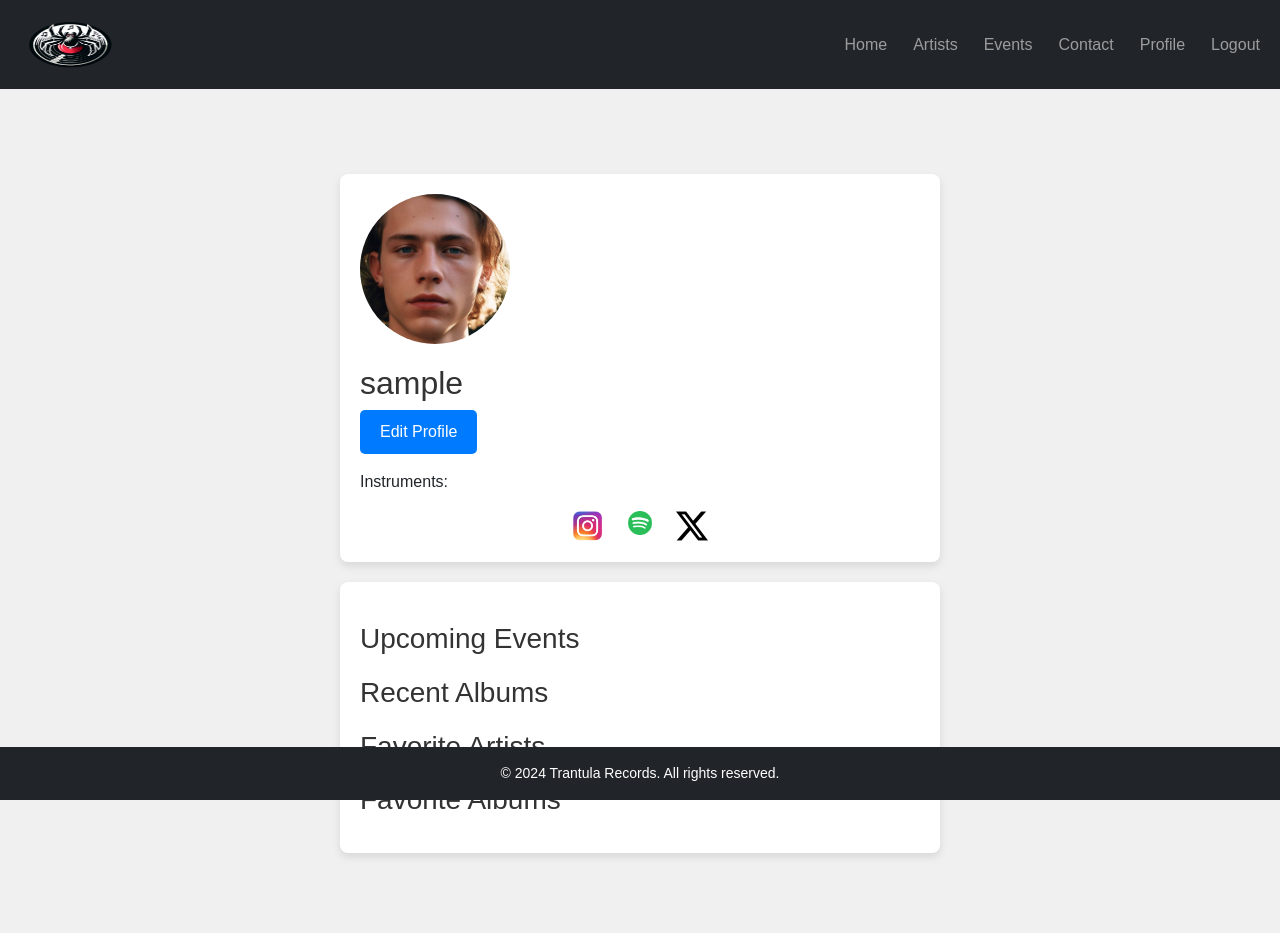
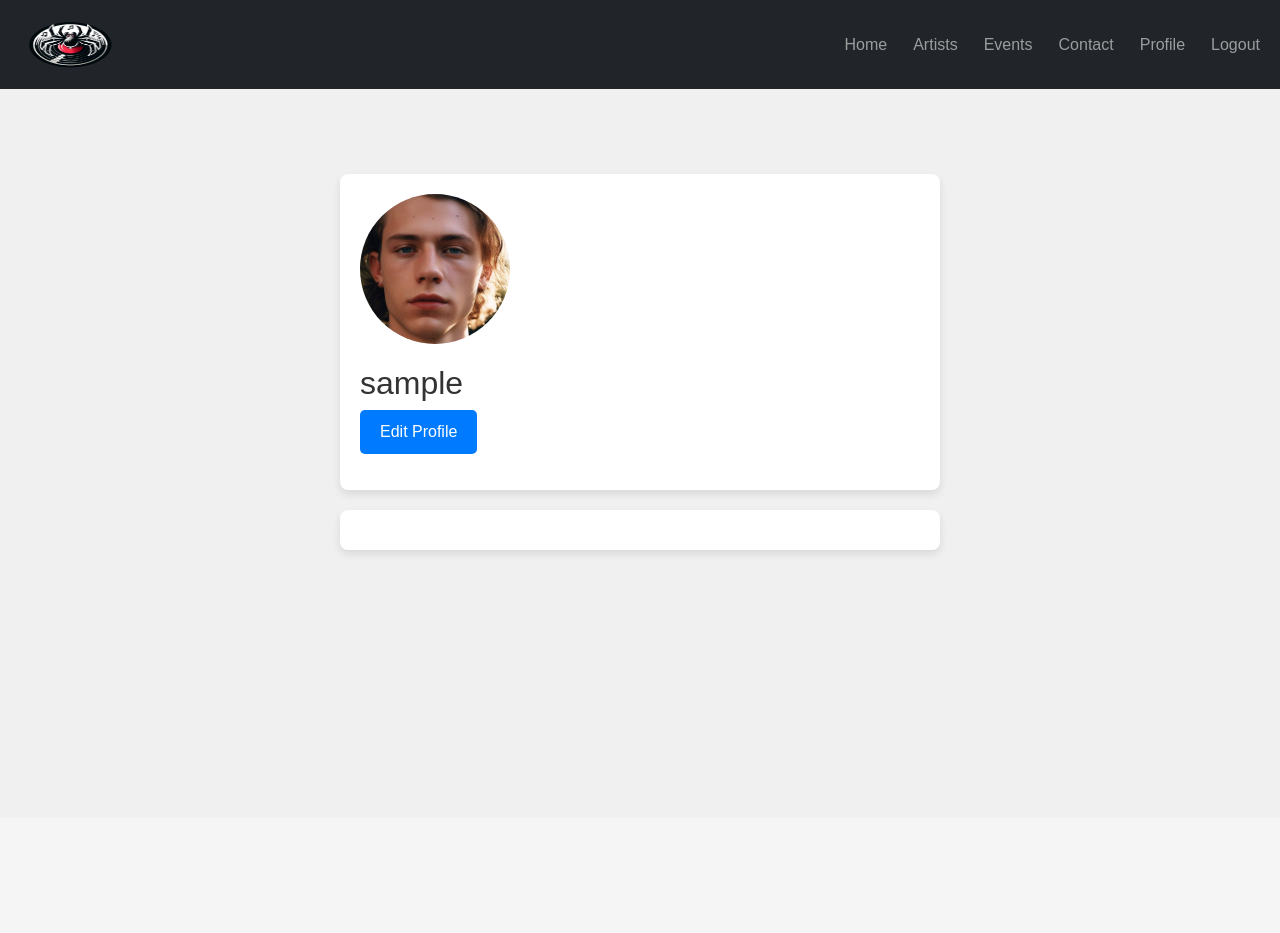
Before and after one commit to eneko98/WIS-Project, a Django app: page /wisapp/profile/ in a window 1280 px wide. After the commit the page ends 556 px from the top, so only its background shows below. Run offline with Django 5.2, Linux system fonts and the light colour scheme; the visitor is signed in with stand-in values (Sample User, id 1); data comes from the database, SQL or seed files in the repository.

Commit message:
Profile updated

```diff
--- a/wisproject/wisapp/admin.py
+++ b/wisproject/wisapp/admin.py
@@ -1,7 +1,6 @@
 from django.contrib import admin
-from .models import IndividualProfile, BandProfile
+from .models import UserProfile
 
 # Register your models here.
 
-admin.site.register(IndividualProfile)
-admin.site.register(BandProfile)
+admin.site.register(UserProfile)
--- a/wisproject/wisapp/models.py
+++ b/wisproject/wisapp/models.py
@@ -9,20 +9,8 @@ class UserProfile(models.Model):
     spotify_link = models.URLField(blank=True, null=True)
     twitter_link = models.URLField(blank=True, null=True)
     upcoming_events = models.TextField(blank=True)
-    recent_albums = models.TextField(blank=True)
     favorite_artists = models.TextField(blank=True, help_text="Other bands or singers they like")
     favorite_albums = models.TextField(blank=True, help_text="Other favorite albums")
 
-    class Meta:
-        abstract = True
-
-class IndividualProfile(UserProfile):
-    instruments = models.CharField(max_length=200, blank=True)
-
-class BandProfile(UserProfile):
-    website = models.URLField(blank=True)
-    genre = models.CharField(max_length=100, blank=True)
-    years_active = models.CharField(max_length=50, blank=True)
-
     def __str__(self):
-        return f"{self.user.username} Band"
+        return f"{self.user.username}'s profile"
--- a/wisproject/wisapp/signals.py
+++ b/wisproject/wisapp/signals.py
@@ -1,11 +1,9 @@
 from django.db.models.signals import post_save
 from django.contrib.auth.models import User
 from django.dispatch import receiver
-from .models import IndividualProfile, BandProfile
+from .models import UserProfile
 
 @receiver(post_save, sender=User)
 def save_user_profile(sender, instance, created, **kwargs):
     if created:
-        # Here you might want to determine how to choose between IndividualProfile or BandProfile
-        # For now, let's create an IndividualProfile as an example
-        IndividualProfile.objects.create(user=instance)
+        UserProfile.objects.create(user=instance)
--- a/wisproject/wisapp/static/css/profile.css
+++ b/wisproject/wisapp/static/css/profile.css
@@ -39,8 +39,10 @@
 
 /* Social media icons */
 .social-links img {
-    width: 32px; /* Adjust based on the size of your icons */
+  width: 32px; /* Set a fixed width for all icons */
+  height: 32px; /* Set a fixed height for all icons */
   margin: 0 10px;
+  object-fit: contain; /* This will ensure that the image's aspect ratio is preserved */
 }
 
 /* Ensures links are horizontally aligned */
@@ -51,7 +53,54 @@
 
 /* Details section styling */
 .details h3 {
-    margin-top: 20px;
+  background-color: #333;
+  color: #fff;
+  padding: 10px;
+  border-radius: 5px;
+  margin-top: 0;
+}
+
+.details .container {
+  display: grid;
+  grid-template-columns: repeat(auto-fit, minmax(200px, 1fr));
+  gap: 20px;
+}
+
+.event-section, .artist-section, .album-section {
+  background-color: #f7f7f7;
+  border-radius: 8px;
+  padding: 20px;
+  box-shadow: 0 2px 4px rgba(0, 0, 0, 0.1);
+}
+
+.event-list, .artist-list, .album-list {
+  list-style-type: none;
+  padding: 0;
+}
+
+.event-list li, .artist-list li, .album-list li {
+  padding: 10px;
+  border-bottom: 1px solid #eaeaea;
+}
+
+.event-list li:last-child, .artist-list li:last-child, .album-list li:last-child {
+  border-bottom: none;
+}
+
+.event-date {
+  font-weight: bold;
+  margin-right: 10px;
+}
+
+.album-title {
+  margin-right: 10px;
+}
+
+.album-list img {
+  width: 50px; /* Adjust as needed */
+  height: 50px; /* Adjust as needed */
+  object-fit: cover;
+  border-radius: 5px;
 }
 
 .edit-profile-btn {
--- a/wisproject/wisapp/static/css/styles.css
+++ b/wisproject/wisapp/static/css/styles.css
@@ -9,7 +9,7 @@ body, html {
 }
 
   main {
-    min-height: 90vh; /* Ensures the main content area is tall enough */
+    min-height: calc(100vh - 30px); /* Ensures the main content area is tall enough */
     padding: 20px;
     background-color: #f0f0f0; /* Light background for the content area */
   }
--- a/wisproject/wisapp/templates/base.html
+++ b/wisproject/wisapp/templates/base.html
@@ -63,12 +63,6 @@
         {% endblock content %}
     </main>
 
-    <footer class="bg-dark text-center text-white mt-4 fixed-bottom">
-        <div class="text-center p-3">
-            &copy; 2024 Trantula Records. All rights reserved.
-        </div>
-    </footer>
-
     <script src="https://cdn.jsdelivr.net/npm/@popperjs/core@2.9.3/dist/umd/popper.min.js"></script>
     <script src="https://cdn.jsdelivr.net/npm/bootstrap@5.3.0/dist/js/bootstrap.min.js"></script>
 </body>
--- a/wisproject/wisapp/templates/profile.html
+++ b/wisproject/wisapp/templates/profile.html
@@ -13,29 +13,67 @@
             <a href="{% url 'edit_profile' %}" class="edit-profile-btn">Edit Profile</a>
         </div>
         <p>{{ profile.bio }}</p>
-        {% if profile_type == 'individual' %}
-            <p>Instruments: {{ profile.instruments }}</p>
-        {% else %}
-            <p>Website: <a href="{{ profile.website }}">{{ profile.website }}</a></p>
-            <p>Genre: {{ profile.genre }}</p>
-            <p>Years Active: {{ profile.years_active }}</p>
+        <div class="social-links">
+            {% if profile.instagram_link %}
+                <a href="{{ profile.instagram_link }}"><img src="{% static 'images/instagram-icon.png' %}" alt="Instagram"></a>
             {% endif %}
-        <div class="social-links">
-            <a href="{{ profile.instagram_link }}"><img src="{% static 'images/instagram-icon.png' %}" alt="Instagram"></a>
+            {% if profile.spotify_link %}
                 <a href="{{ profile.spotify_link }}"><img src="{% static 'images/spotify-icon.png' %}" alt="Spotify"></a>
+            {% endif %}
+            {% if profile.twitter_link %}
                 <a href="{{ profile.twitter_link }}"><img src="{% static 'images/x-icon.png' %}" alt="Twitter"></a>
+            {% endif %}
         </div>
     </div>
     <section class="details">
-        <!-- Details -->
+        <div class="container">
+          <!-- Upcoming Events -->
+          {% if profile.upcoming_events %}
+            <div class="event-section">
               <h3>Upcoming Events</h3>
-        <p>{{ profile.upcoming_events }}</p>
-        <h3>Recent Albums</h3>
-        <p>{{ profile.recent_albums }}</p>
+              <ul class="event-list">
+                <!-- Dynamically list events here -->
+                {% for event in profile.upcoming_events_list %}
+                  <li>
+                    <span class="event-date">{{ event.date }}</span>
+                    <span class="event-name">{{ event.name }}</span>
+                  </li>
+                {% endfor %}
+              </ul>
+            </div>
+          {% endif %}
+
+          <!-- Favorite Artists -->
+          {% if profile.favorite_artists %}
+            <div class="artist-section">
               <h3>Favorite Artists</h3>
-        <p>{{ profile.favorite_artists }}</p>
+              <ul class="artist-list">
+                <!-- Dynamically list artists here -->
+                {% for artist in profile.favorite_artists_list %}
+                  <li>{{ artist.name }}</li>
+                {% endfor %}
+              </ul>
+            </div>
+          {% endif %}
+
+          <!-- Favorite Albums -->
+          {% if profile.favorite_albums %}
+            <div class="album-section">
               <h3>Favorite Albums</h3>
-        <p>{{ profile.favorite_albums }}</p>
+              <ul class="album-list">
+                <!-- Dynamically list albums here -->
+                {% for album in profile.favorite_albums_list %}
+                  <li>
+                    <span class="album-title">{{ album.title }}</span>
+                    <!-- Album cover images -->
+                    <img src="{{ album.cover_url }}" alt="Cover image for {{ album.title }}">
+                  </li>
+                {% endfor %}
+              </ul>
+            </div>
+          {% endif %}
+        </div>
       </section>
+
 </div>
 {% endblock %}
--- a/wisproject/wisapp/views.py
+++ b/wisproject/wisapp/views.py
@@ -2,8 +2,8 @@ from django.shortcuts import render, redirect
 from django.contrib.auth.decorators import login_required
 from django.contrib.auth import authenticate, login, logout
 from django.contrib import messages
-from .models import IndividualProfile, BandProfile
-from .forms import SignUpForm, IndividualProfileForm, BandProfileForm
+from .models import UserProfile
+from .forms import SignUpForm, UserProfileForm
 
 def home(request):
     return render(request, 'home.html')
@@ -49,35 +49,28 @@ def log_in(request):
 def profile(request):
     user = request.user
     try:
-        profile = IndividualProfile.objects.get(user=user)
-        profile_type = 'individual'
-    except IndividualProfile.DoesNotExist:
-        profile = BandProfile.objects.get(user=user)
-        profile_type = 'band'
+        profile = UserProfile.objects.get(user=user)
+    except UserProfile.DoesNotExist:
+        profile = None  # It might be a good idea to handle this case, perhaps redirect to a profile creation view.
     context = {
         'profile': profile,
-        'profile_type': profile_type,
     }
     return render(request, 'profile.html', context)
 
 @login_required
 def edit_profile(request):
-    # Check if the user has an individual profile
     try:
-        profile = IndividualProfile.objects.get(user=request.user)
-        profile_form = IndividualProfileForm
-    except IndividualProfile.DoesNotExist:
-        # If not, it must be a band profile
-        profile = BandProfile.objects.get(user=request.user)
-        profile_form = BandProfileForm
+        profile = UserProfile.objects.get(user=request.user)
+    except UserProfile.DoesNotExist:
+        profile = UserProfile(user=request.user)  # Create a new profile if it doesn't exist
 
     if request.method == 'POST':
-        form = profile_form(request.POST, request.FILES, instance=profile)
+        form = UserProfileForm(request.POST, request.FILES, instance=profile)
         if form.is_valid():
             form.save()
-            return redirect('profile')  # Redirect to the profile page after saving
+            return redirect('profile')
     else:
-        form = profile_form(instance=profile)
+        form = UserProfileForm(instance=profile)
 
-    context = {'form': form, 'profile': profile}
+    context = {'form': form}
     return render(request, 'edit_profile.html', context)
```
Also changed, not shown: wisproject/wisapp/forms.py (+8 -24 lines), wisproject/wisapp/migrations/0007_remove_individualprofile_user_userprofile_and_more.py (added). Lines whose indentation alone changed are shown as unchanged.
